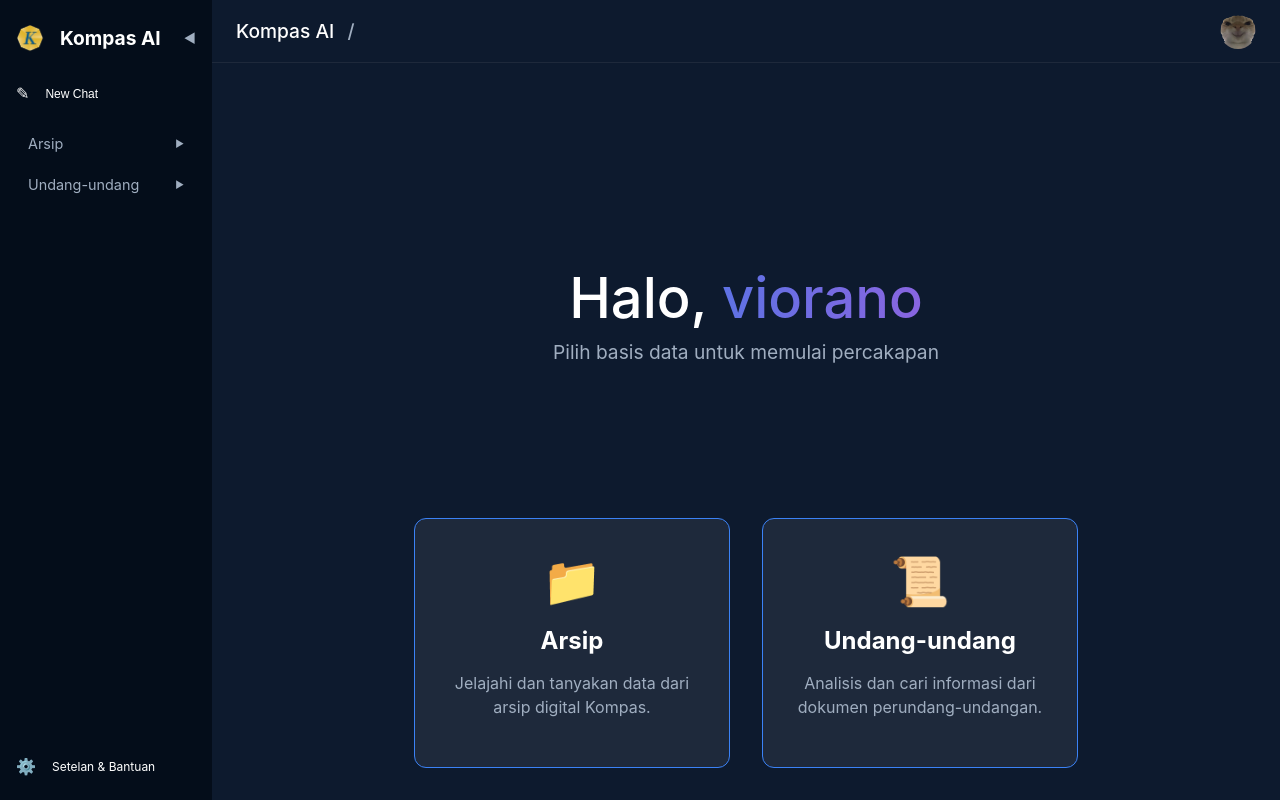
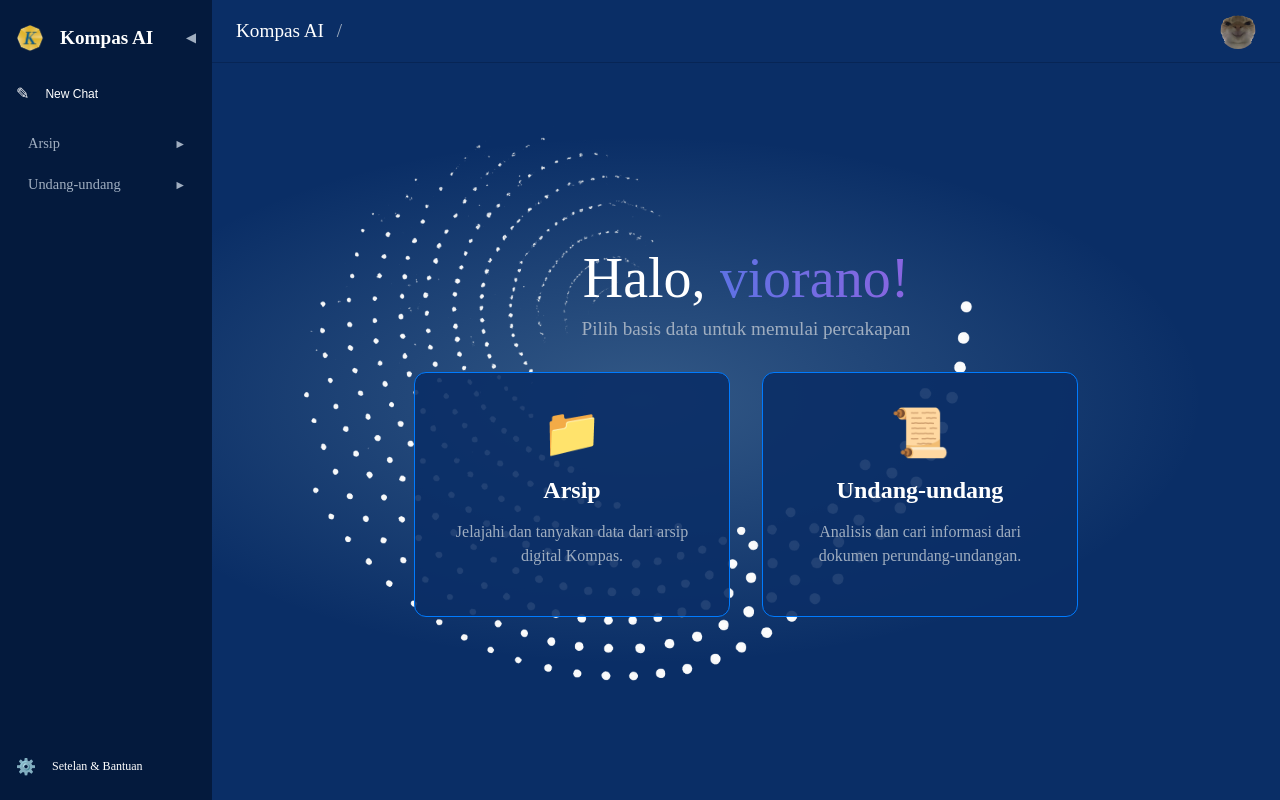
Before and after one commit to Jenuine07/kompas-chatbot-fe, a Vue app: page / in a window 1280 px wide. Built offline with nearby package versions, Linux system fonts and the light colour scheme.

Commit message:
frontend opt

```diff
--- a/package.json
+++ b/package.json
@@ -12,6 +12,7 @@
     "axios": "^1.12.2",
     "bootstrap": "^5.3.8",
     "core-js": "^3.8.3",
+    "gsap": "^3.13.0",
     "vue": "^3.2.13"
   },
   "devDependencies": {
--- a/src/assets/styles/App.css
+++ b/src/assets/styles/App.css
@@ -1,20 +1,24 @@
 :root {
-  --primary-bg: #0D1A2E;
-  --secondary-bg: #1E293B;
-  --sidebar-bg: #040D1A;
+  --primary-bg: #0a2e66;
+
+  --secondary-bg: #072555;
+
+  --sidebar-bg: #041a3d;
 
   --text-primary: #FFFFFF;
   --text-secondary: #A0AEC0;
 
-  --accent-color: #3B82F6;
+  --accent-color: #e8c43a;
 
-  --bubble-user-bg: #3B82F6;
-  --bubble-ai-bg: #1E293B;
+  --bubble-user-bg: #007bff;
+  --bubble-ai-bg: #072555;
 }
 
+@import url('https://fonts.googleapis.com/css2?family=Poppins:wght@400;500;600;700&display=swap');
 body {
   margin: 0;
-  font-family: -apple-system, BlinkMacSystemFont, 'Segoe UI', Roboto, Helvetica, Arial, sans-serif;
+  font-family: 'Poppins';
+  /* , -apple-system, BlinkMacSystemFont, 'Segoe UI', Roboto;  */
   background-color: var(--primary-bg);
   color: var(--text-primary);
   overflow: hidden;
--- a/src/assets/styles/ChatPage.css
+++ b/src/assets/styles/ChatPage.css
@@ -121,9 +121,37 @@
   display: flex;
   flex-direction: column;
   height: 100vh;
-  background-color: var(--primary-bg);
   position: relative;
   overflow: hidden;
+  background-color: var(--primary-bg);
+  background-image:
+    radial-gradient(
+      ellipse 80% 60% at center,
+      rgba(173, 216, 230, 0.25) 0%,
+      rgba(10, 46, 102, 0) 55%
+    );
+  background-repeat: no-repeat;
+  background-position: center center;
+  background-size: auto;
+  background-attachment: fixed;
+}
+
+.main-content.project-selector-active {
+  background-image:
+    url('../dot-pattern2.png'),
+    radial-gradient(
+      ellipse 80% 60% at center,
+      rgba(173, 216, 230, 0.25) 0%,
+      rgba(10, 46, 102, 0) 55%
+    );
+
+  background-position:
+    center center,
+    center center;
+
+  background-size:
+    57% auto,
+    auto;
 }
 
 .main-header {
@@ -165,14 +193,6 @@
   justify-content: flex-end;
 }
 
-.header-prompt {
-  flex-grow: 1;
-  display: flex;
-  flex-direction: column;
-  justify-content: center;
-  align-items: center;
-  text-align: center;
-}
 .header-prompt .greeting {
   font-size: 3.5rem;
   font-weight: 500;
@@ -248,11 +268,13 @@
 .chat-input-area button {
   background-color: var(--accent-color);
   border: none;
-  color: white;
+  color: #0d5575;
   padding: 0 1.5rem;
   border-radius: 8px;
   cursor: pointer;
   font-size: 0.75rem;
+  font-family: 'Poppins';
+  font-weight: bolder;
 }
 
 .chat-window::-webkit-scrollbar {
--- a/src/assets/styles/ProjectSelector.css
+++ b/src/assets/styles/ProjectSelector.css
@@ -2,12 +2,12 @@
   flex-grow: 1;
   display: flex;
   flex-direction: column;
-  justify-content: flex-start;
+  justify-content: center;
   align-items: center;
   text-align: center;
   width: 100%;
   box-sizing: border-box;
-  padding: 10vh 2rem 2rem 2rem;
+  padding: 2rem;
 }
 
 .project-selector-container .header-prompt h1 {
@@ -31,15 +31,19 @@
 .project-card {
   width: 250px;
   padding: 2rem;
-  background-color: var(--secondary-bg);
+
+  background-color: rgba(10, 46, 102, 0.9);
   border: 1px solid var(--bubble-user-bg);
   border-radius: 12px;
+  box-shadow: none;
+
   cursor: pointer;
   transition: transform 0.2s ease-in-out, box-shadow 0.2s ease-in-out;
 }
 
 .project-card:hover {
   transform: translateY(-10px);
+  background-color: rgba(10, 46, 102, 1);
   box-shadow: 0 10px 20px rgba(0, 0, 0, 0.2);
 }
 
@@ -59,6 +63,7 @@
   font-size: 1rem;
   line-height: 1.5;
 }
+
 .header-prompt .greeting-name {
   background: linear-gradient(to right, #5E72E4, #8965E0);
   -webkit-background-clip: text;
--- a/src/components/ChatPage.vue
+++ b/src/components/ChatPage.vue
@@ -7,13 +7,16 @@
       :chats="recentChats"
       :isOpen="isSidebarOpen"
     />
-    <main class="main-content">
+    <main class="main-content" :class="{ 'project-selector-active': !selectedProject }">
+
       <Header :projectTitle="selectedProject" />
 
       <ProjectSelector v-if="!selectedProject" @projectSelected="handleProjectSelection" />
 
       <template v-else>
-        <ChatWindow :messages="messages" :isLoading="isLoading" />
+        <ChatWindow
+          :messages="messages"
+          :isLoading="isLoading" />
         <ChatInput @sendMessage="handleNewMessage" />
       </template>
     </main>
@@ -84,7 +87,11 @@
 function handleLoadChat(chatId) {
   if (chatHistory[chatId]) {
     selectedProject.value = chatHistory[chatId].project;
-    messages.value = [...chatHistory[chatId].messages];
+
+    messages.value = [
+      ...chatHistory[chatId].messages.map(msg => ({ ...msg, shouldAnimate: false }))
+    ];
+
     currentChatId.value = chatId;
     if (!isSidebarOpen.value) { isSidebarOpen.value = true; }
   }
@@ -111,7 +118,8 @@
     messages.value.push({
       id: Date.now() + 1,
       text: botReply,
-      sender: 'ai'
+      sender: 'ai',
+      shouldAnimate: true
     });
 
     if (chatHistory[currentChatId.value]) {
@@ -133,7 +141,8 @@
     messages.value.push({
       id: Date.now() + 1,
       text: "Maaf, terjadi kesalahan saat menghubungi server.",
-      sender: 'ai'
+      sender: 'ai',
+      shouldAnimate: true
     });
   } finally {
     isLoading.value = false;
--- a/src/components/chat/ChatWindow.vue
+++ b/src/components/chat/ChatWindow.vue
@@ -49,7 +49,7 @@
 </script>
 
 <style scoped>
-.typing-indicator :deep(.message-bubble.ai) {
+:deep(.message-bubble.ai.typing-indicator) {
   width: fit-content;
   animation: typing-pulse 1.5s infinite ease-in-out;
 }
--- a/src/components/chat/MessageBubble.vue
+++ b/src/components/chat/MessageBubble.vue
@@ -1,11 +1,17 @@
 <template>
   <div :class="['message-bubble', message.sender]">
-    <div v-html="formattedText"></div>
+    <div class="sizer" v-html="formattedText"></div>
+    <p v-if="isAnimating" ref="textEl" class="text-overlay"></p>
+    <div v-if="!isAnimating" v-html="formattedText" class="text-overlay"></div>
   </div>
 </template>
 
 <script setup>
-import { computed } from 'vue';
+import { computed, ref, onMounted } from 'vue';
+import { gsap } from 'gsap';
+import { TextPlugin } from 'gsap/TextPlugin';
+
+gsap.registerPlugin(TextPlugin);
 
 const props = defineProps({
   message: {
@@ -13,6 +19,11 @@
     required: true,
   },
 });
+
+const isAnimating = ref(
+  props.message.shouldAnimate === true && props.message.sender === 'ai'
+);
+const textEl = ref(null);
 
 const formattedText = computed(() => {
   let text = props.message.text;
@@ -23,7 +34,7 @@
   const markdownLinkRegex = /\[(.*?)\]\((https?:\/\/[^\s)]+)\)/g;
   text = text.replace(markdownLinkRegex, '<a href="$2" target="_blank" rel="noopener noreferrer">$1</a>');
 
-  const rawUrlRegex = /(?<!href=")(https?:\/\/[^\s]+)/g;
+  const rawUrlRegex = /(?<!href=")(httpsS?:\/\/[^\s]+)/g;
   text = text.replace(rawUrlRegex, (url) => {
     if (text.includes(`href="${url}"`)) {
       return url;
@@ -33,9 +44,48 @@
 
   return text;
 });
+
+onMounted(() => {
+  if (isAnimating.value && textEl.value) {
+    const animatedText = props.message.text.replace(/\n/g, "<br>");
+
+    const charsPerSecond = 75;
+    const calculatedDuration = props.message.text.length / charsPerSecond;
+
+    gsap.to(textEl.value, {
+      duration: calculatedDuration,
+      text: animatedText,
+      type: "innerHTML",
+      ease: 'none',
+      onComplete: () => {
+        isAnimating.value = false;
+      }
+    });
+  }
+});
 </script>
 
 <style scoped>
+  .message-bubble {
+    position: relative;
+  }
+
+  .sizer {
+    visibility: hidden;
+    white-space: pre-wrap;
+  }
+
+  .text-overlay {
+    position: absolute;
+    top: 0;
+    left: 0;
+    padding: 0.8rem 1.2rem;
+    white-space: pre-wrap;
+    margin: 0;
+    width: 100%;
+    box-sizing: border-box;
+  }
+
   .message-bubble.ai :deep(a) {
     color: #76c8ff;
     text-decoration: underline;
--- a/src/components/chat/ProjectSelector.vue
+++ b/src/components/chat/ProjectSelector.vue
@@ -1,7 +1,7 @@
 <template>
   <div class="project-selector-container">
     <div class="header-prompt">
-      <h1>Halo, <span class="greeting-name">viorano</span></h1>
+      <h1>Halo, <span class="greeting-name">viorano!</span></h1>
       <p class="subtitle">Pilih basis data untuk memulai percakapan</p>
     </div>
 
```
Also changed, not shown: src/assets/dot-pattern2.png (added), 1 other file (tests, documents, lock files or other folders). Lines whose indentation alone changed are shown as unchanged.
